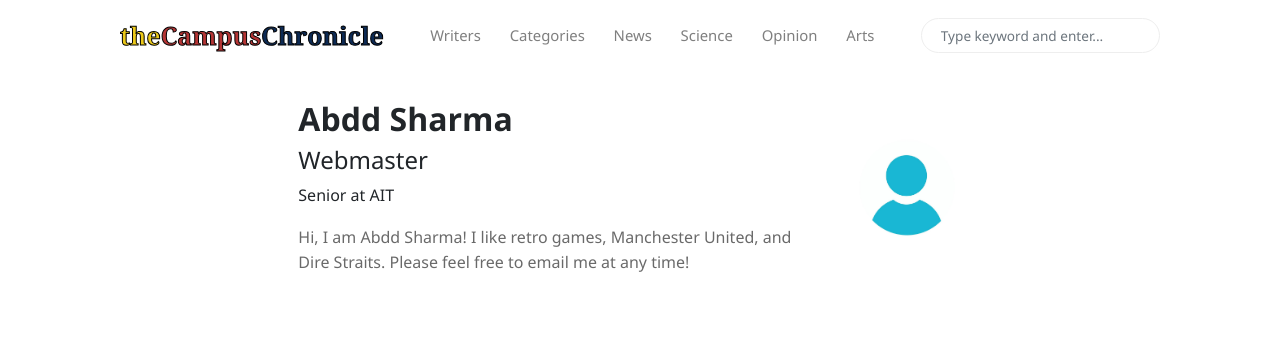
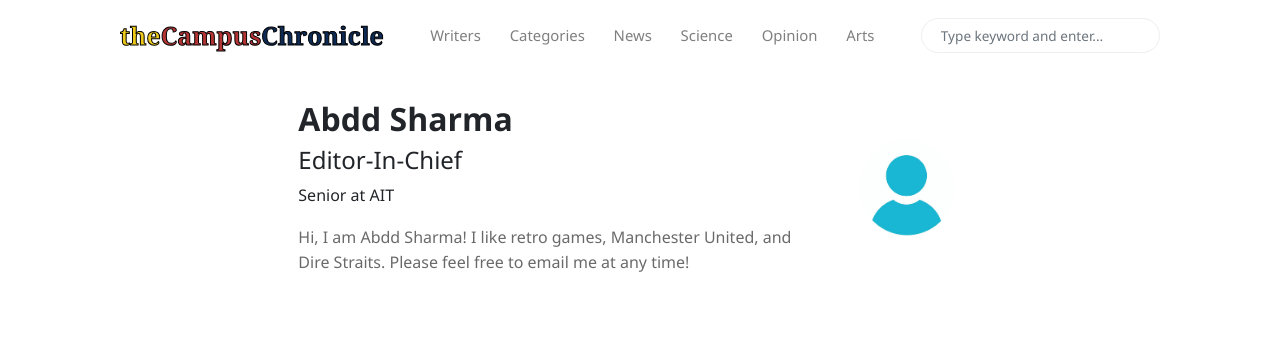
Before and after one commit to The-Campus-Chronicle/website, a Jekyll site: the page built from _pages/author-abdd.html, in a window 1280 px wide. Shown: the top 340 px of the page. Built offline with Jekyll 4.4.1, drawn with Linux system fonts in a browser that asks for light colours; nearby versions of some CDN libraries; some of the changed lines change nothing that is shown.

Commit message:
Update _config.yml

```diff
--- a/_config.yml
+++ b/_config.yml
@@ -19,14 +19,6 @@ plugins:
   - jekyll-seo-tag
 
 authors:
-    abdd:
-      name:           Abdd Sharma
-      avatar:         /assets/images/avatars/anonymous.jpg
-      role:           Webmaster
-      bio:            "Hi, I am Abdd Sharma! I like retro games, Manchester United, and Dire Straits. Please feel free to email me at any time!"
-      email:          asharma@ucvts.org
-      school:         AIT
-      grade:          Senior
     anusha:
       name:           Anusha Iyer
       avatar:         /assets/images/avatars/anonymous.jpg
@@ -69,6 +61,15 @@ authors:
       email:          no_reply@ucvts.org
       school:         UCTech
       grade:          Alumni
+
+    abdd:
+      name:           Abdd Sharma
+      avatar:         /assets/images/avatars/anonymous.jpg
+      role:           Editor-In-Chief
+      bio:            "Hi, I am Abdd Sharma! I like retro games, Manchester United, and Dire Straits. Please feel free to email me at any time!"
+      email:          asharma@ucvts.org
+      school:         AIT
+      grade:          Senior
 
     omolola:
       name:           Omolola Falana
```
